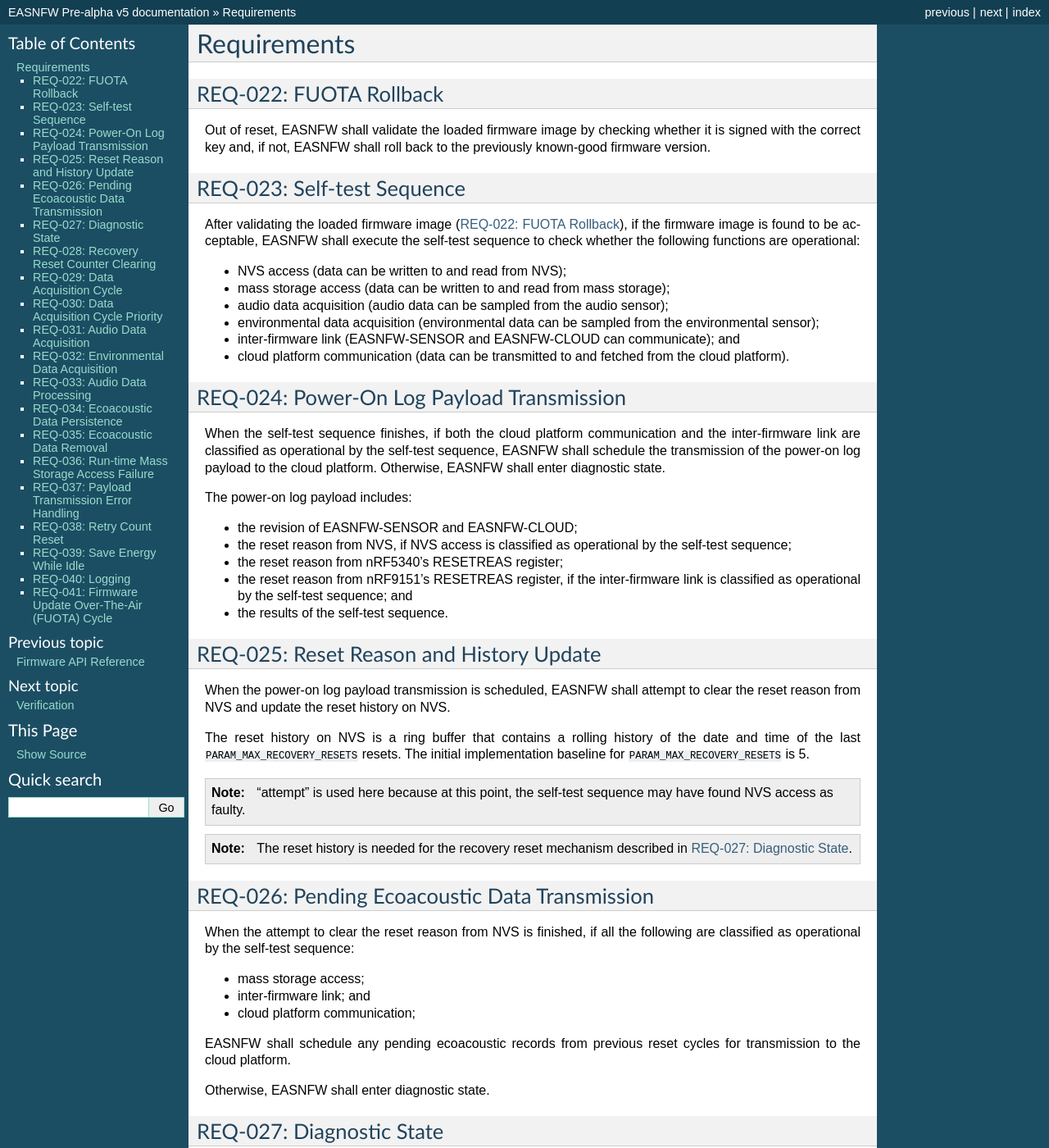
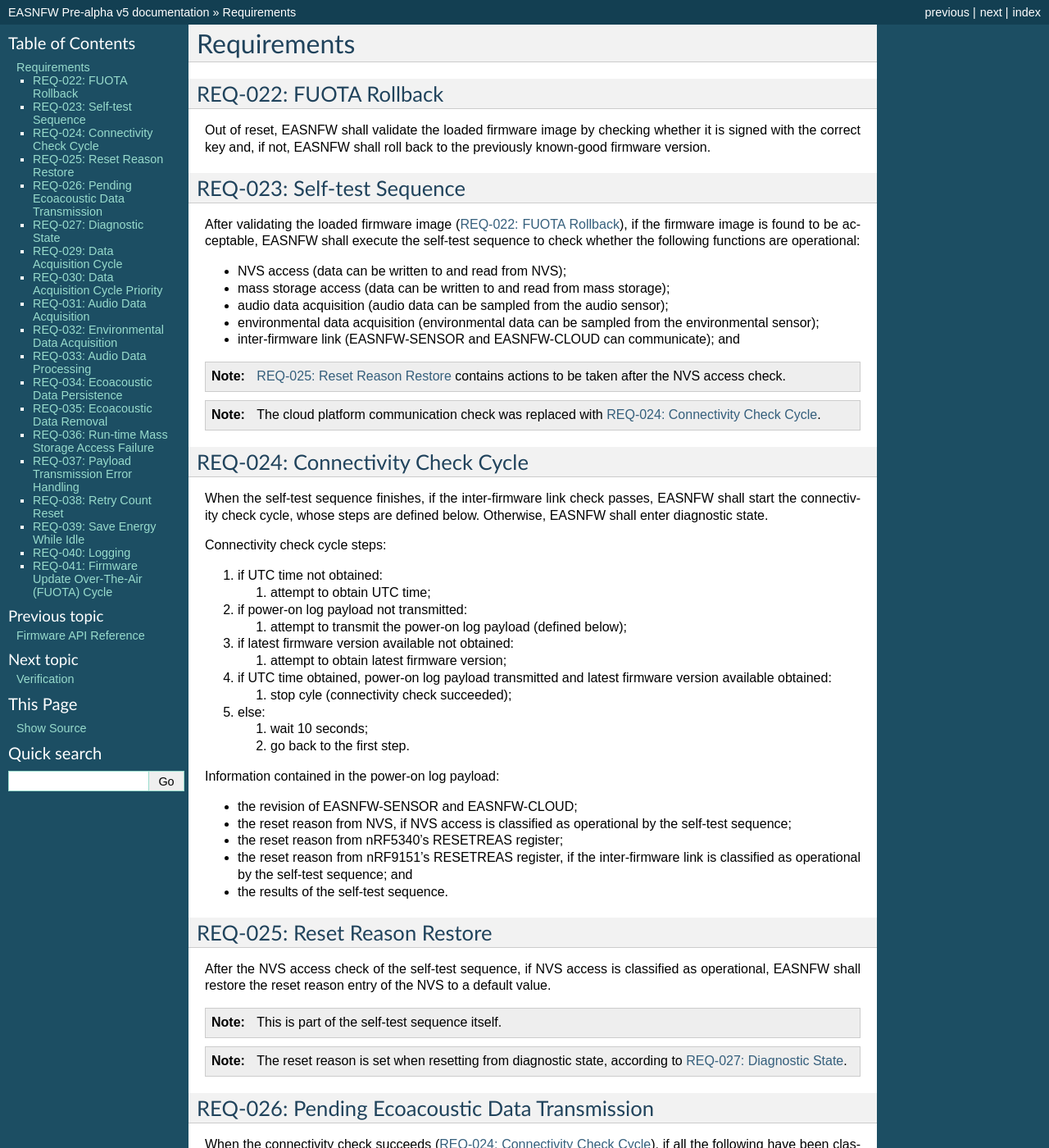
Before and after one commit to hslourenc/easnfw, a Sphinx documentation site: the page built from docs/sphinx/source/chapters/requirements.rst, in a window 1280 px wide and 1400 px high. Shown: the whole window at 82% size. Built offline with Sphinx 7.4.7, drawn with Linux system fonts in a browser that asks for light colours; the version number could not be read and is left out; some of the changed text lies outside the part shown.

Commit message:
review action: add connectivity check requirement, modify bounded reset strategy

```diff
--- a/docs/sphinx/source/chapters/requirements.rst
+++ b/docs/sphinx/source/chapters/requirements.rst
@@ -24,20 +24,51 @@ sequence to check whether the following functions are operational:
 * environmental data acquisition (environmental data can be sampled from the
   environmental sensor);
 * inter-firmware link (EASNFW-SENSOR and EASNFW-CLOUD can communicate); and
-* cloud platform communication (data can be transmitted to and fetched from the
-  cloud platform).
 
-.. _section_req_power_on_log_tx:
+.. note::
 
-REQ-024: Power-On Log Payload Transmission
-==========================================
+   :ref:`section_req_reset_reason_restore` contains actions to be taken after
+   the NVS access check.
 
-When the self-test sequence finishes, if both the cloud platform communication
-and the inter-firmware link are classified as operational by the self-test
-sequence, EASNFW shall schedule the transmission of the power-on log payload to
-the cloud platform. Otherwise, EASNFW shall enter diagnostic state.
+.. note::
 
-The power-on log payload includes:
+   The cloud platform communication check was replaced with
+   :ref:`section_req_conn_check_cycle`.
+
+.. _section_req_conn_check_cycle:
+
+REQ-024: Connectivity Check Cycle
+=================================
+
+When the self-test sequence finishes, if the inter-firmware link check passes,
+EASNFW shall start the connectivity check cycle, whose steps are defined below.
+Otherwise, EASNFW shall enter diagnostic state.
+
+Connectivity check cycle steps:
+
+#. if UTC time not obtained:
+
+   #. attempt to obtain UTC time;
+
+#. if power-on log payload not transmitted:
+
+   #. attempt to transmit the power-on log payload (defined below);
+
+#. if latest firmware version available not obtained:
+
+   #. attempt to obtain latest firmware version;
+
+#. if UTC time obtained, power-on log payload transmitted and
+   latest firmware version available obtained:
+
+   #. stop cyle (connectivity check succeeded);
+
+#. else:
+
+   #. wait 10 seconds;
+   #. go back to the first step.
+
+Information contained in the power-on log payload:
 
 * the revision of EASNFW-SENSOR and EASNFW-CLOUD;
 * the reset reason from NVS, if NVS access is classified as operational by the
@@ -47,35 +78,32 @@ The power-on log payload includes:
   is classified as operational by the self-test sequence; and
 * the results of the self-test sequence.
 
-REQ-025: Reset Reason and History Update
-========================================
+.. _section_req_reset_reason_restore:
 
-When the power-on log payload transmission is scheduled, EASNFW shall attempt to
-clear the reset reason from NVS and update the reset history on NVS.
+REQ-025: Reset Reason Restore
+=============================
 
-The reset history on NVS is a ring buffer that contains a rolling history of the
-date and time of the last ``PARAM_MAX_RECOVERY_RESETS`` resets. The initial
-implementation baseline for ``PARAM_MAX_RECOVERY_RESETS`` is 5.
+After the NVS access check of the self-test sequence, if NVS access is
+classified as operational, EASNFW shall restore the reset reason entry of the
+NVS to a default value.
 
 .. note::
 
-   "attempt" is used here because at this point, the self-test sequence may have
-   found NVS access as faulty.
+   This is part of the self-test sequence itself.
 
 .. note::
 
-   The reset history is needed for the recovery reset mechanism described in
+   The reset reason is set when resetting from diagnostic state, according to
    :ref:`section_req_diag_state`.
 
 REQ-026: Pending Ecoacoustic Data Transmission
 ==============================================
 
-When the attempt to clear the reset reason from NVS is finished, if all the
-following are classified as operational by the self-test sequence:
+When the connectivity check succeeds (:ref:`section_req_conn_check_cycle`), if
+all the following have been classified as operational by the self-test sequence:
 
-* mass storage access;
-* inter-firmware link; and
-* cloud platform communication;
+* mass storage access; and
+* inter-firmware link;
 
 EASNFW shall schedule any pending ecoacoustic records from previous reset cycles
 for transmission to the cloud platform.
@@ -94,9 +122,20 @@ When EASNFW enters the diagnostic state, EASNFW shall:
 #. transmit a diagnostic log payload to the cloud;
 
 #. if the reason why it entered diagnostic state is recoverable by reset, and
-   the recovery reset counter is less than ``PARAM_MAX_RECOVERY_RESETS``:
+   the recovery reset counter is less than ``PARAM_MAX_RECOVERY_RESETS``
+   (baseline: 10):
 
-   #. increment the recovery reset counter;
+   #. if uptime is more than ``PARAM_RECOVERY_RESET_WINDOW`` (baseline: 120)
+      seconds:
+
+      #. clear the recovery reset counter;
+
+   #. else:
+
+      #. increment the recovery reset counter;
+
+   #. copy the reason why it entered diagnostic state to the reset reason entry
+      of the NVS;
    #. reset;
 
 #. otherwise:
@@ -108,7 +147,7 @@ When EASNFW enters the diagnostic state, EASNFW shall:
      the device is in diagnostic state.
 
 The diagnostic log payload contains all the information of the power-on log
-payload (see :ref:`section_req_power_on_log_tx`) plus the reason why it entered
+payload (see :ref:`section_req_conn_check_cycle`) plus the reason why it entered
 diagnostic state.
 
 .. note::
@@ -121,7 +160,7 @@ diagnostic state.
 .. note::
 
    As of the current specification, no recoverable-by-reset failures have
-   been identified. Such failures will be properly defined if and when a
+   been identified. Such failures will be properly defined when and if a
    plausible case is identified.
 
 .. note::
@@ -130,24 +169,14 @@ diagnostic state.
    that the recovery reset counter needs to be stored in NVS to persist across
    resets.
 
-REQ-028: Recovery Reset Counter Clearing
-========================================
-
-After ``PARAM_RECOVERY_RESET_WINDOW`` seconds (initial baseline: 120 seconds) of
-uptime, EASNFW shall clear the recovery reset counter.
-
 .. _section_req_data_acq_cycle:
 
 REQ-029: Data Acquisition Cycle
 ===============================
 
-After the transmission of the power-on log payload and any pending ecoacoustic
-record from a previous reset cycle is scheduled, if the self-test sequence
-identifies all the checked capabilities as operational, EASNFW shall start
-the data acquisition cycle.
-
-Before the first data acquisition cycle after boot, EASNFW shall obtain valid
-UTC time from the LTE-connected EASNFW-CLOUD component.
+After the transmission of pending ecoacoustic records from previous reset cycle
+(if any) is scheduled, if the self-test sequence identifies all the checked
+capabilities as operational, EASNFW shall start the data acquisition cycle.
 
 For each data acquisition cycle, EASNFW shall wait until there is sufficient
 mass storage free-space for a new ecoacoustic record, acquire audio and
```
Also changed, not shown: docs/sphinx/source/chapters/verification.rst (+3 -6 lines).
